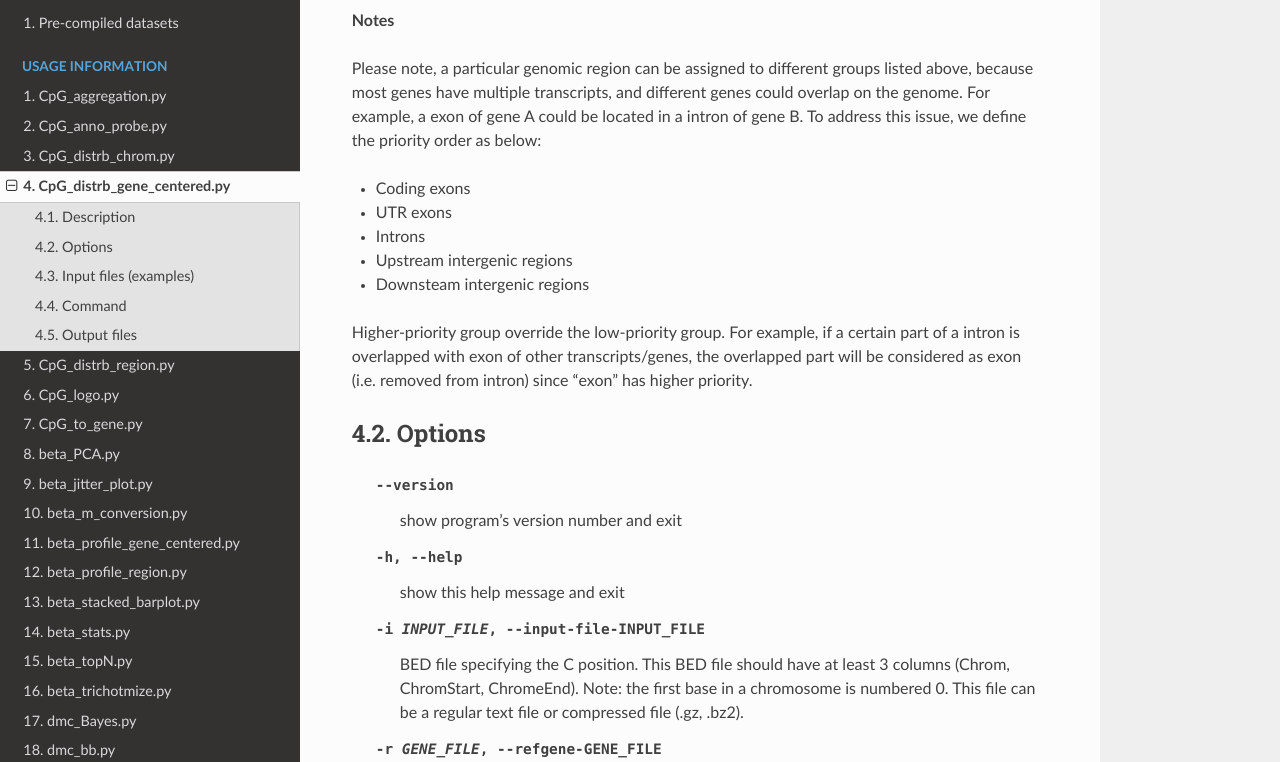
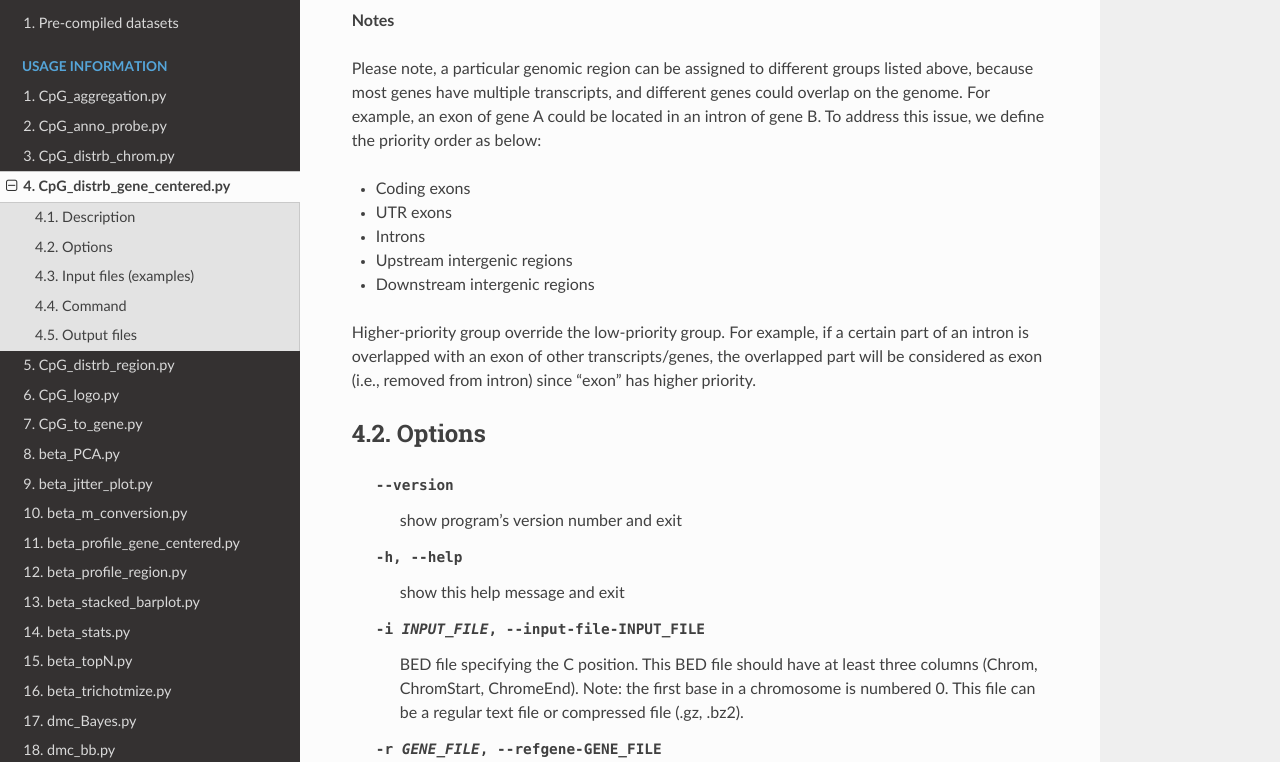
Before and after one commit to liguowang/cpgtools, a Sphinx documentation site: the page built from docs/source/demo/CpG_distrb_gene_centered.rst, in a window 1280 px wide and 1400 px high. Shown: the part 303-1065 px from the top of the window. Built offline with Sphinx 7.4.7 and the Read the Docs theme 2.0.0, drawn with Linux system fonts in a browser that asks for light colours.

Commit message:
Update CpG_distrb_gene_centered.rst
fix typos

```diff
--- a/docs/source/demo/CpG_distrb_gene_centered.rst
+++ b/docs/source/demo/CpG_distrb_gene_centered.rst
@@ -11,18 +11,18 @@ including 'Coding exons', 'UTR exons', 'Introns', ' Upstream intergenic regions'
 
 Please note, a particular genomic region can be assigned to different groups listed above,
 because most genes have multiple transcripts, and different genes could overlap on the
-genome. For example, a exon of gene A could be located in a intron of gene B. To address
+genome. For example, an exon of gene A could be located in an intron of gene B. To address
 this issue, we define the priority order as  below:
 
 - Coding exons
 - UTR exons
 - Introns
 - Upstream intergenic regions
-- Downsteam intergenic regions
+- Downstream intergenic regions
 
 Higher-priority group override the low-priority group. For example, if a certain part
-of a intron is overlapped with exon of other transcripts/genes, the overlapped part will
-be considered as exon (i.e. removed from intron) since "exon" has higher priority.
+of an intron is overlapped with an exon of other transcripts/genes, the overlapped part will
+be considered as exon (i.e., removed from intron) since "exon" has higher priority.
 
 Options
 --------
@@ -31,7 +31,7 @@ Options
   -h, --help            show this help message and exit
   -i INPUT_FILE, --input-file-INPUT_FILE
                         BED file specifying the C position. This BED file
-                        should have at least 3 columns (Chrom, ChromStart,
+                        should have at least three columns (Chrom, ChromStart,
                         ChromeEnd).  Note: the first base in a chromosome is
                         numbered 0. This file can be a regular text file or
                         compressed file (.gz, .bz2).
```
